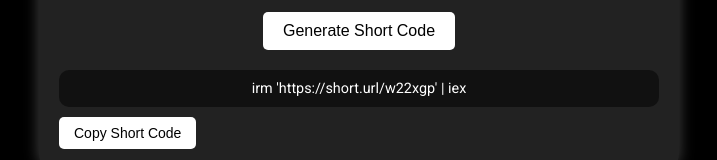
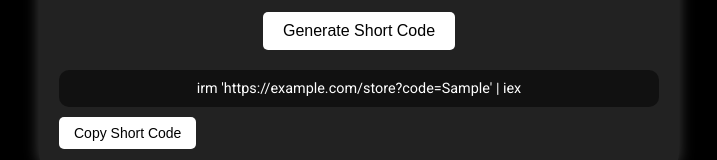
Before and after one commit to eevkt/liz, a plain HTML site: page index.html in a window 1280 px wide. Both pictures are taken after typing "Sample" into the empty fields and a click on the button "Generate Short Code". Shown: the part 496-656 px from the top of the page, without its empty margins (281-998 px from the left). Drawn offline with Linux system fonts and the light colour scheme.

Commit message:
index.html

```diff
--- a/index.html
+++ b/index.html
@@ -100,10 +100,11 @@
                 return;
             }
 
-            // Generate a very short code (dummy short code for illustration purposes)
+            // Store the original PowerShell code on a server and generate a short link
+            // This is a simulated example for the sake of the demonstration
+            const serverLink = "https://example.com/store?code=" + encodeURIComponent(psCode);
             const shortCode = Math.random().toString(36).substring(2, 8);
-            // Generate the short code with `irm` and `iex`
-            const shortenedCode = `irm 'https://short.url/${shortCode}' | iex`;
+            const shortenedCode = `irm '${serverLink}' | iex`;
 
             // Display the shortened code
             const outputElement = document.getElementById("shortened-output");
```
